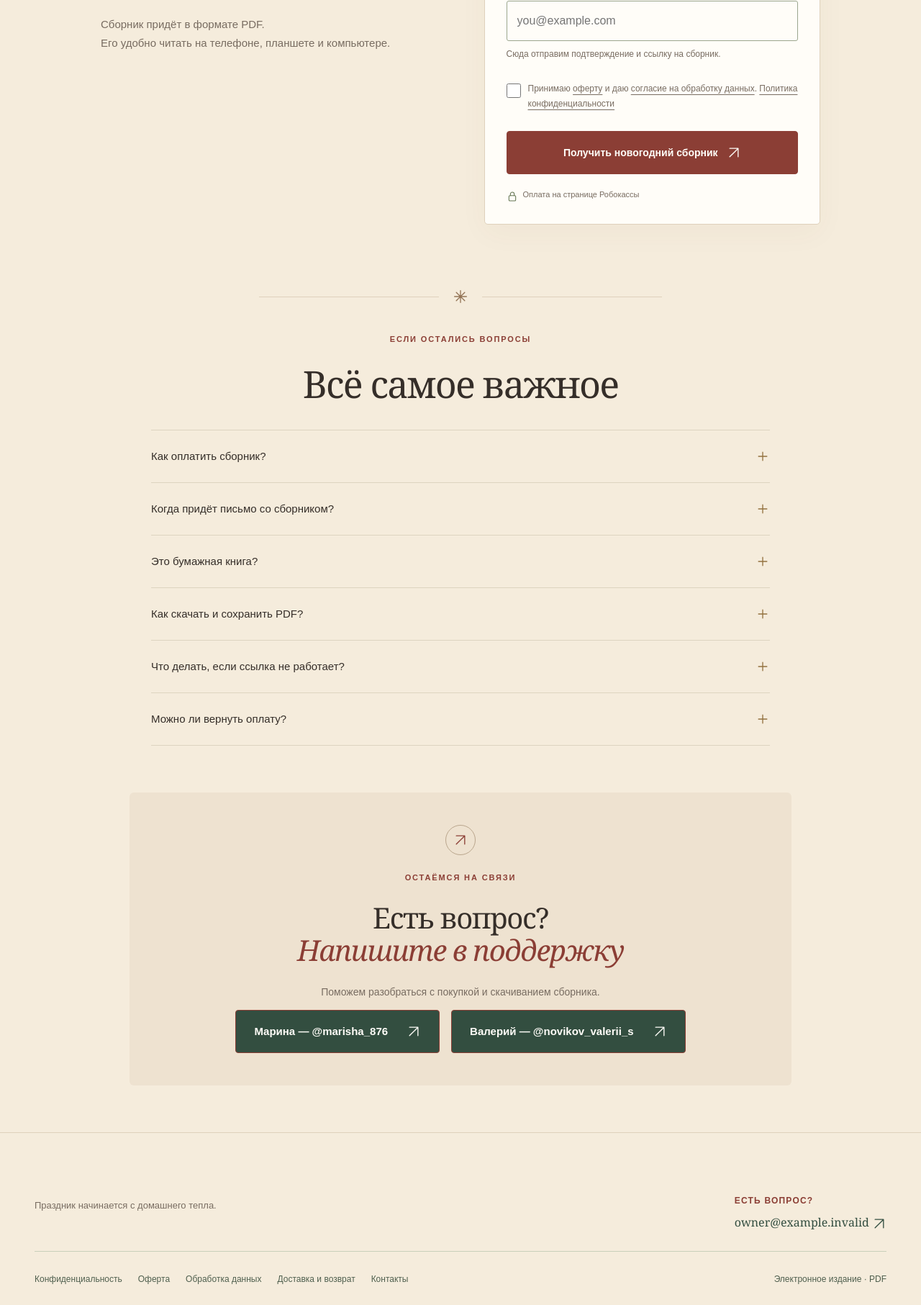
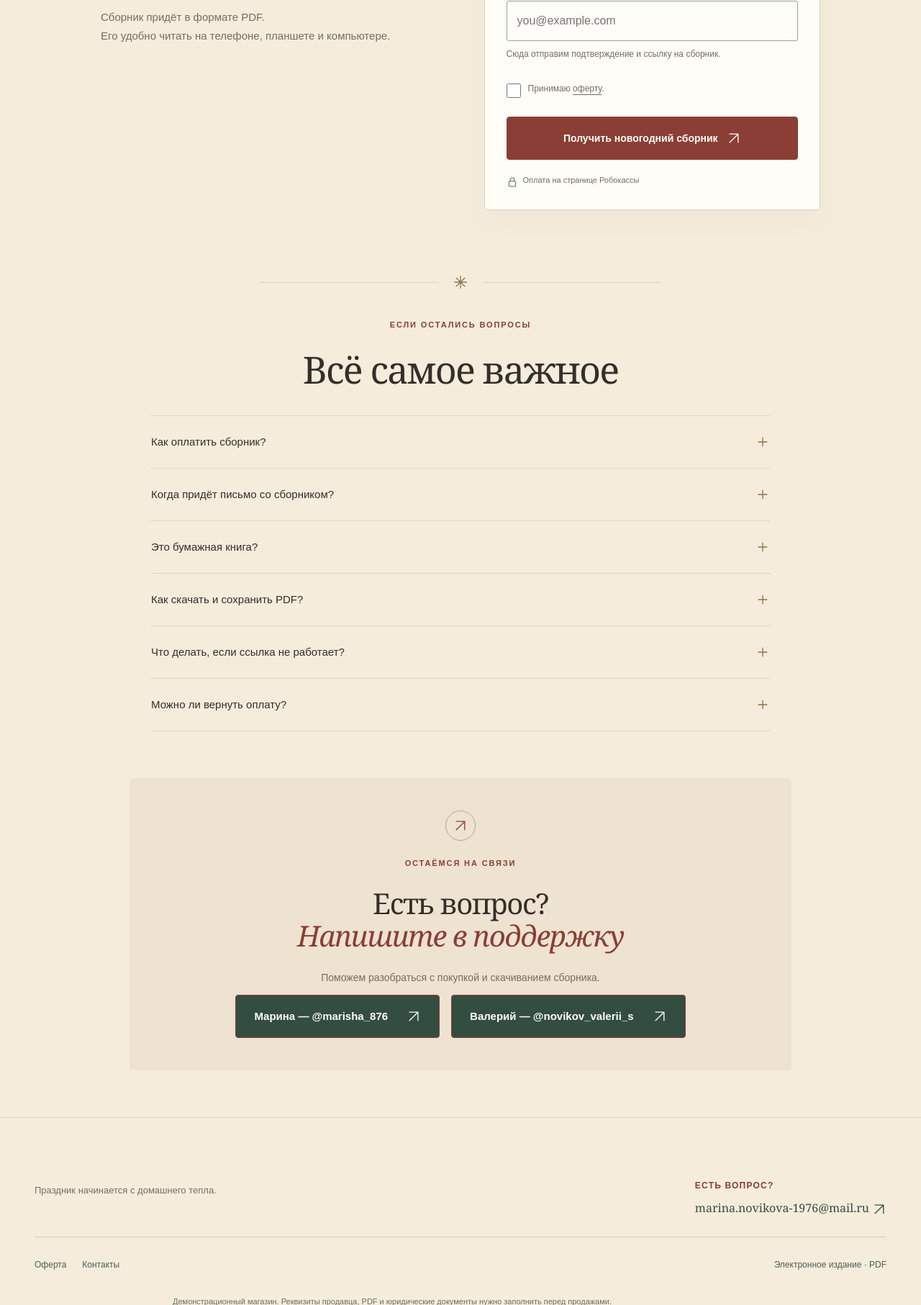
Before and after one commit to artemkapluggaV5/ReciepeBook, a Django app: page / in a window 1280 px wide. Shown: the part 2830-4643 px from the top of the page at 72% size. Run offline with Django 5.2, Linux system fonts and the light colour scheme; tables that the repository leaves empty hold one stand-in row (values such as "Sample post"); grey boxes marked "Sample" are stand-in pictures; parts of the project's set-up code (start-up, migrations or seed data) failed here and were passed over.

Commit message:
Update support email and delivery sender; simplify public legal links

```diff
--- a/config/settings.py
+++ b/config/settings.py
@@ -63,7 +63,7 @@ SITE_URL = env('SITE_URL', default='http://127.0.0.1:8000').rstrip('/')
 SITE_NAME = env('SITE_NAME', default='Новогодний сборник Маришкины рецепты')
 if not DEBUG and (urlsplit(SITE_URL).scheme != 'https' or not urlsplit(SITE_URL).hostname):
     raise ImproperlyConfigured('Production SITE_URL must use https.')
-CONTACT_EMAIL = env('CONTACT_EMAIL', default='owner@example.invalid')
+CONTACT_EMAIL = env('CONTACT_EMAIL', default='marina.novikova-1976@mail.ru')
 TELEGRAM_USERNAME = env('TELEGRAM_USERNAME', default='marisha_876').strip().lstrip('@')
 TELEGRAM_SUPPORT_USERNAME = env('TELEGRAM_SUPPORT_USERNAME', default='novikov_valerii_s').strip().lstrip('@')
 for username in (TELEGRAM_USERNAME, TELEGRAM_SUPPORT_USERNAME):
@@ -105,7 +105,7 @@ EMAIL_HOST_PASSWORD = env('EMAIL_HOST_PASSWORD', default='')
 EMAIL_USE_TLS = env.bool('EMAIL_USE_TLS', default=True)
 EMAIL_USE_SSL = env.bool('EMAIL_USE_SSL', default=False)
 EMAIL_TIMEOUT = 10
-DEFAULT_FROM_EMAIL = env('DEFAULT_FROM_EMAIL', default='Марина Новикова <owner@example.invalid>')
+DEFAULT_FROM_EMAIL = env('DEFAULT_FROM_EMAIL', default='Маришкины рецепты <marishkinirecepri@mail.ru>')
 SERVER_EMAIL = DEFAULT_FROM_EMAIL
 SESSION_COOKIE_HTTPONLY = True
 SESSION_COOKIE_SECURE = not DEBUG
--- a/delivery/services.py
+++ b/delivery/services.py
@@ -22,7 +22,8 @@ def email_service(order):
     message = EmailMultiAlternatives(
         subject=f'Ваш сборник «{order.product_title}» — оплата подтверждена',
         body=render_to_string('email/delivery.txt', context), from_email=settings.DEFAULT_FROM_EMAIL,
-        to=[order.email], headers={'Message-ID': f'<delivery-{order.pk}-{order.token_version}@{settings.SITE_URL.split("://")[-1].split(":")[0]}>'},
+        to=[order.email], reply_to=[settings.CONTACT_EMAIL],
+        headers={'Message-ID': f'<delivery-{order.pk}-{order.token_version}@{settings.SITE_URL.split("://")[-1].split(":")[0]}>'},
     )
     message.attach_alternative(render_to_string('email/delivery.html', context), 'text/html')
     if message.send(fail_silently=False) != 1:
--- a/orders/forms.py
+++ b/orders/forms.py
@@ -2,7 +2,7 @@ from django import forms
 class CheckoutForm(forms.Form):
     email = forms.EmailField(max_length=254, label='Электронная почта', widget=forms.EmailInput(attrs={
         'placeholder': 'you@example.com', 'autocomplete': 'email', 'inputmode': 'email', 'aria-describedby': 'email-help'}))
-    consent = forms.BooleanField(label='Я принимаю оферту и даю согласие на обработку данных')
+    consent = forms.BooleanField(label='Я принимаю условия оферты')
     request_key = forms.UUIDField(widget=forms.HiddenInput)
     website = forms.CharField(required=False, widget=forms.HiddenInput)
     def clean_email(self):
--- a/templates/base.html
+++ b/templates/base.html
@@ -30,7 +30,7 @@
 </div></header>
 <main id="main">{% block content %}{% endblock %}</main>
 <footer><div class="wrap footer-top"><div><p>Праздник начинается с домашнего тепла.</p></div><div><span class="eyebrow">Есть вопрос?</span><a class="contact" href="mailto:{{ contact_email }}">{{ contact_email }} {% icon 'arrow' %}</a></div></div>
-<div class="wrap footer-bottom"><div><a href="{% url 'legal' 'privacy' %}">Конфиденциальность</a><a href="{% url 'legal' 'offer' %}">Оферта</a><a href="{% url 'legal' 'consent' %}">Обработка данных</a><a href="{% url 'legal' 'refunds' %}">Доставка и возврат</a><a href="{% url 'legal' 'contacts' %}">Контакты</a></div><small>Электронное издание · PDF</small></div>
+<div class="wrap footer-bottom"><div><a href="{% url 'legal' 'offer' %}">Оферта</a><a href="{% url 'legal' 'contacts' %}">Контакты</a></div><small>Электронное издание · PDF</small></div>
 {% if not sales_enabled %}<p class="wrap demo-footer">Демонстрационный магазин. Реквизиты продавца, PDF и юридические документы нужно заполнить перед продажами.</p>{% endif %}
 </footer>
 </body></html>
--- a/templates/landing.html
+++ b/templates/landing.html
@@ -29,7 +29,7 @@
 {% if payment_test_mode %}<p class="test-notice">Тестовый режим Робокассы: реальные продажи закрыты.</p>{% elif not sales_enabled %}<p class="test-notice">Демонстрация магазина. Приём платежей пока не открыт.</p>{% endif %}
 <form method="post" action="{% url 'checkout' %}" id="purchase-form">{% csrf_token %}{{ form.request_key }}{{ form.website }}
 <label for="{{ form.email.id_for_label }}">Ваш email</label>{{ form.email }}{{ form.email.errors }}<p id="email-help" class="small">Сюда отправим подтверждение и ссылку на сборник.</p>
-<div class="consent-row">{{ form.consent }}<label for="{{ form.consent.id_for_label }}">Принимаю <a href="{% url 'legal' 'offer' %}">оферту</a> и даю <a href="{% url 'legal' 'consent' %}">согласие на обработку данных</a>. <a href="{% url 'legal' 'privacy' %}">Политика конфиденциальности</a></label></div>{{ form.consent.errors }}{{ form.non_field_errors }}
+<div class="consent-row">{{ form.consent }}<label for="{{ form.consent.id_for_label }}">Принимаю <a href="{% url 'legal' 'offer' %}">оферту</a>.</label></div>{{ form.consent.errors }}{{ form.non_field_errors }}
 <button class="button purchase-button" type="submit" data-loading="Готовим страницу оплаты…">Получить новогодний сборник {% icon 'arrow' %}</button><p class="form-status small" aria-live="polite"></p></form><p class="safe-payment">{% icon 'lock' %} Оплата на странице Робокассы</p></div></section>
 <section class="cozy-wrap cozy-faq" id="faq"><div class="cozy-divider" aria-hidden="true">{% icon 'flower' %}</div><p class="cozy-kicker">ЕСЛИ ОСТАЛИСЬ ВОПРОСЫ</p><h2 class="cozy-title">Всё самое важное</h2><div class="faq-list">
 <details><summary>Как оплатить сборник?{% icon 'plus' %}</summary><p>Укажите email и примите условия. При открытых продажах сайт перенаправит на страницу Робокассы. Доступные способы оплаты показывает платёжный провайдер. Сайт не получает данные вашей карты.</p></details>
@@ -37,7 +37,7 @@
 <details><summary>Это бумажная книга?{% icon 'plus' %}</summary><p>Это электронный файл PDF. Его можно читать на телефоне, планшете или компьютере в приложении для PDF. Физической доставки нет.</p></details>
 <details><summary>Как скачать и сохранить PDF?{% icon 'plus' %}</summary><p>Откройте персональную ссылку из письма и сохраните файл на устройство. Срок и лимит скачиваний указаны в письме. Для восстановления ссылки напишите в поддержку с email покупки.</p></details>
 <details><summary>Что делать, если ссылка не работает?{% icon 'plus' %}</summary><p>Скопируйте её целиком из письма. Если срок истёк или нужна помощь, сообщите поддержке номер заказа. Данные банковской карты не нужны.</p></details>
-<details><summary>Можно ли вернуть оплату?{% icon 'plus' %}</summary><p>По вопросам ошибочной оплаты, недоставки и недостатков файла обратитесь в поддержку. Порядок рассмотрения обращений и обязательные права покупателя описаны в <a href="{% url 'legal' 'refunds' %}">условиях доставки и возврата</a>.</p></details>
+<details><summary>Можно ли вернуть оплату?{% icon 'plus' %}</summary><p>По вопросам ошибочной оплаты, недоставки и недостатков файла обратитесь в поддержку. Напишите на <a href="mailto:{{ contact_email }}">{{ contact_email }}</a>, указав номер заказа.</p></details>
 </div></section>
 <section class="cozy-wrap telegram-section" id="telegram"><span class="telegram-mark" aria-hidden="true">{% icon 'arrow' %}</span><p class="cozy-kicker">ОСТАЁМСЯ НА СВЯЗИ</p><h2 class="cozy-title">Есть вопрос?<br><em>Напишите в поддержку</em></h2><p>Поможем разобраться с покупкой и скачиванием сборника.</p><div class="telegram-links">{% if telegram_username %}<a class="button telegram-button" href="https://t.me/{{ telegram_username }}" target="_blank" rel="noopener noreferrer">Марина — @{{ telegram_username }} {% icon 'arrow' %}</a>{% endif %}{% if telegram_support_username %}<a class="button telegram-button" href="https://t.me/{{ telegram_support_username }}" target="_blank" rel="noopener noreferrer">Валерий — @{{ telegram_support_username }} {% icon 'arrow' %}</a>{% endif %}</div></section>
 </div>
```
Also changed, not shown: templates/legal.html (+1 -8 lines), tests/test_offer.py (+31 -0 lines), README.md, core/migrations/0003_update_contacts.py (added), 1 other file.
